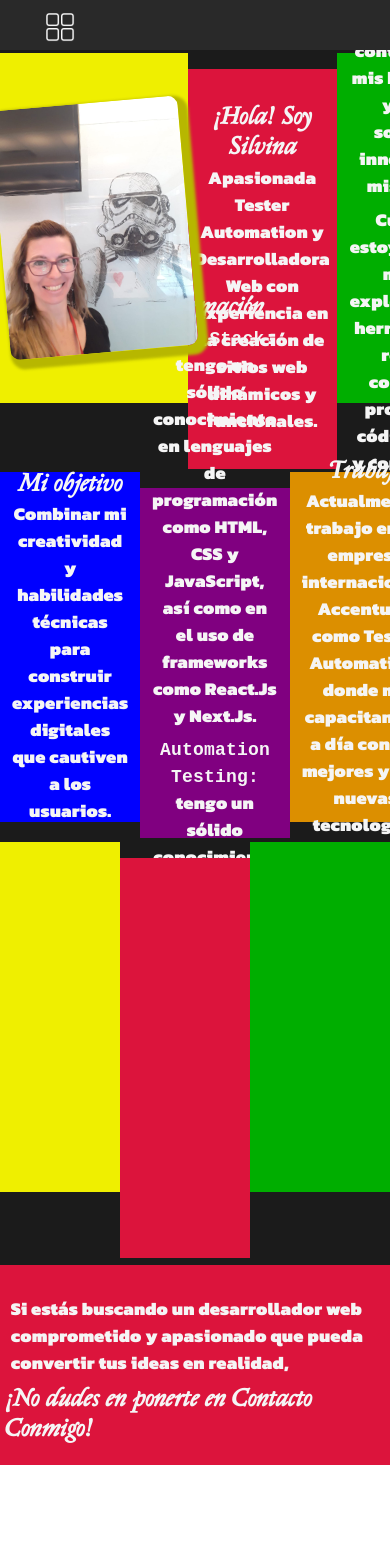
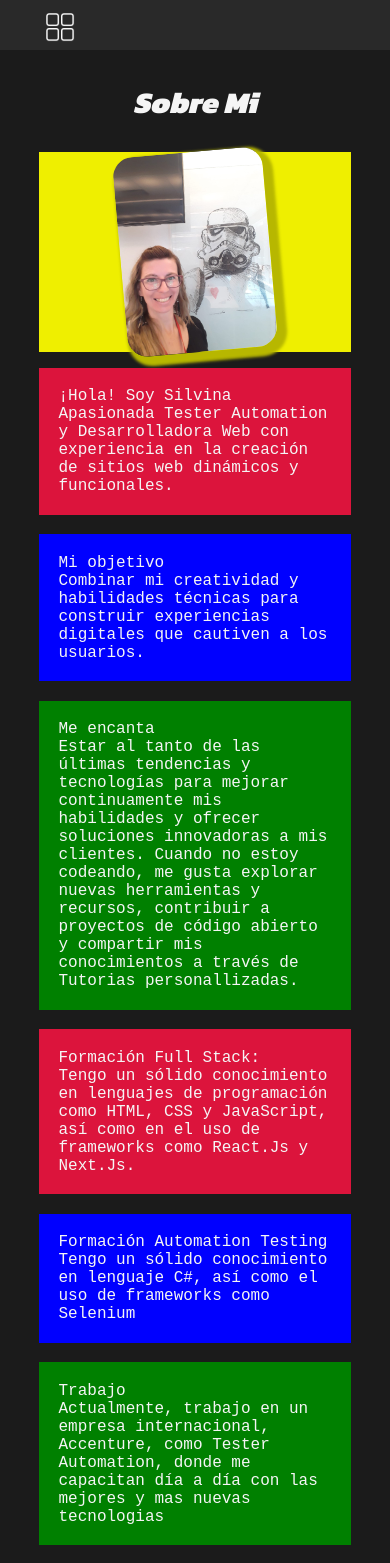
Before and after one commit to SilviStani/silvina_portfolio, a Next.js app: page /about_me in a window 390 px wide. Shown: the top 1563 px of the page. Before the commit the page ends 1465 px from the top, so only its background shows below. Built offline with nearby package versions, Linux system fonts and the light colour scheme; a web font is replaced by a local one.

Commit message:
adding responsiveness to about me section

```diff
--- /dev/null
+++ b/Components/About_Me_Mobile/MobileAboutMe.jsx
@@ -0,0 +1,32 @@
+import React from "react";
+import styles from "../../Styles/About-Me.module.css";
+import Image from "next/image";
+import Link from "next/link";
+import { aboutMe } from "./aboutme.js";
+
+const MobileAboutMe = () => {
+  return (
+    <details className={styles.acordeonMobile}>
+      <summary className={styles.summaryMobile}>
+      <h1 className={styles.h1}>Sobre Mi</h1>
+        <article className={styles.One}>
+          <Image
+            src={"/assets/silvina_accenture.jpeg"}
+            alt="Silvina en Accenture"
+            width={100}
+            height={100}
+            className={styles.img}
+          />
+        </article>
+        {aboutMe.map((e) => (
+          <article className={styles.articleMobile} key={e.id}>
+            <p className={styles.p}>{e.title}</p>
+            <p className={styles.p}>{e.desc}</p>
+          </article>
+        ))}
+      </summary>
+    </details>
+  );
+};
+
+export default MobileAboutMe;
--- /dev/null
+++ b/Components/About_Me_Mobile/aboutme.js
@@ -0,0 +1,36 @@
+export const aboutMe =[
+    {
+        id: 1,
+        title: "¡Hola! Soy Silvina",
+        desc: "Apasionada Tester Automation y Desarrolladora Web con experiencia en la creación de sitios web dinámicos y funcionales."
+    },
+    {
+        id: 2,
+        title: "Mi objetivo",
+        desc: "Combinar mi creatividad y habilidades técnicas para construir experiencias digitales que cautiven a los usuarios."
+    },
+    {
+        id: 3,
+        title: "Me encanta",
+        desc: "Estar al tanto de las últimas tendencias y tecnologías para mejorar continuamente mis habilidades y ofrecer soluciones innovadoras a mis clientes. Cuando no estoy codeando, me gusta explorar nuevas herramientas y recursos, contribuir a proyectos de código abierto y compartir mis conocimientos a través de Tutorias personallizadas."
+    },
+    {
+        id: 4,
+        title: "Formación Full Stack:",
+        desc: "Tengo un sólido conocimiento en lenguajes de programación como HTML, CSS y JavaScript, así como en el uso de frameworks como React.Js y Next.Js."
+    },
+    {
+        id: 5,
+        title: "Formación Automation Testing",
+        desc: "Tengo un sólido conocimiento en lenguaje C#, así como el uso de frameworks como Selenium"
+    },
+    {
+        id: 6,
+        title: "Trabajo",
+        desc: "Actualmente, trabajo en un empresa internacional, Accenture, como Tester Automation, donde me capacitan día a día con las mejores y mas nuevas tecnologias"
+    },
+    {
+        id: 7,
+        desc: "Si estás buscando un desarrollador web comprometido y apasionado que pueda convertir tus ideas en realidad, ¡No dudes en ponerte en contacto conmigo!"
+    },
+]
--- a/Components/Header/Header.jsx
+++ b/Components/Header/Header.jsx
@@ -9,9 +9,15 @@ const Header = () => {
   return (
     <header className={styles.HeaderContainer}>
       <ul className={styles.rowHead}>
-        {data.map((e) =>
-            <Link href={e.url} target={e.target} className={styles.links} key={e.id}>
+        {data.map((e, i) => (
+          <Link
+            href={e.url}
+            target={e.target}
+            className={styles.links}
+            key={e.id}
+          >
             <Image
+              key={i}
               src={e.src}
               alt={e.title}
               height={60}
@@ -21,7 +27,7 @@ const Header = () => {
             />
             <p className={styles.p}>{e.title}</p>
           </Link>
-        )}
+        ))}
       </ul>
       <HeaderMobile></HeaderMobile>
     </header>
--- a/Styles/About-Me.module.css
+++ b/Styles/About-Me.module.css
@@ -1,13 +1,15 @@
-.Container{
+.Container {
     height: calc(100% - 130px);
-    background-color:rgb(27, 27, 27);
+    background-color: rgb(27, 27, 27);
 }
-.UpperContainer{
+
+.UpperContainer {
     width: 100%;
     display: flex;
     color: whitesmoke;
 }
-.h1{
+
+.h1 {
     padding: 2px;
     color: whitesmoke;
     font-family: 'kanit-black' !important;
@@ -15,7 +17,12 @@
     font-size: 30px;
     font-style: italic;
 }
-.One, .Three, .Four, .Five, .Six{
+
+.One,
+.Three,
+.Four,
+.Five,
+.Six {
     flex: 1;
     height: 350px;
     display: flex;
@@ -24,10 +31,12 @@
     flex-direction: column;
     margin-top: 1%;
 }
-.One{
+
+.One {
     background-color: rgb(239, 239, 0);
 }
-.Two{
+
+.Two {
     text-align: center;
     margin-top: 5%;
     background-color: crimson;
@@ -39,17 +48,20 @@
     justify-content: center;
     align-items: center;
 }
-.Three{
+
+.Three {
     text-align: center;
     background-color: rgb(0, 174, 0);
     padding: 10px;
 }
-.Four{
+
+.Four {
     text-align: center;
     background-color: blue;
     padding: 10px;
 }
-.Five{
+
+.Five {
     text-align: center;
     background-color: purple;
     padding: 10px;
@@ -57,12 +69,13 @@
 
 }
 
-.Six{
+.Six {
     text-align: center;
     background-color: rgb(220, 143, 0);
     padding: 10px;
 }
-.Seven{
+
+.Seven {
     margin-top: 2%;
     padding: 5px;
     background-color: crimson;
@@ -73,42 +86,109 @@
     align-items: center;
     height: 200px;
 }
-.img{
+
+.img {
     transform: rotate(-5deg);
     border-radius: 10px;
     height: 250px !important;
     width: fit-content !important;
     box-shadow: 5px 5px 3px 5px rgb(183, 183, 0);
 }
-.Span{
+
+.Span {
     font-weight: bold;
     font-size: 25px;
     font-family: 'sedan-italic';
     text-align: center;
     font-style: italic;
 }
-.title{
+
+.title {
     font-size: 25px;
     font-weight: bold;
     font-family: 'sedan-italic';
     font-style: italic;
 }
-.desc{
+
+.desc {
     padding: 1%;
     margin: 2px;
     font-family: 'kanit-black' !important;
     font-size: 18px;
     letter-spacing: 0.2px;
 }
+
 @font-face {
     font-family: 'sedan-italic';
     src: url(/Sedan-Italic.ttf);
 }
+
 @font-face {
     font-family: 'kanit-black';
     src: url(/Kanit-Black.ttf);
 }
-.link{
+
+.link {
     color: whitesmoke;
     text-decoration: none;
 }
+
+@media only screen and (max-width: 480px) {
+    .acordeonMobile {
+        height: 100%;
+        width: 100vw;
+    }
+    .h1{
+        padding: 3%;
+    }
+    .One{
+        margin: 4%;
+        width: 80%;
+    }
+    .img{
+        width: 150px !important;
+        height: fit-content !important;
+        border-radius: 20px;
+    }
+
+    .summaryMobile {
+        display: flex;
+        flex-direction: column;
+        justify-content: center;
+        align-items: center;
+    }
+
+    .articleMobile:nth-of-type(2),
+    .articleMobile:nth-of-type(5),
+    .articleMobile:nth-of-type(8) {
+        background-color: crimson;
+    }
+
+    .articleMobile:nth-of-type(4),
+    .articleMobile:nth-of-type(7) {
+        background-color: green;
+    }
+
+    .articleMobile:nth-of-type(3),
+    .articleMobile:nth-of-type(6) {
+        background-color: blue;
+    }
+
+    .articleMobile {
+        display: flex;
+        flex-direction: column;
+        width: 80vw;
+        height: fit-content;
+        margin-bottom: 5%;
+        padding: 5%;
+    }
+
+    .p {
+        color: whitesmoke;
+    }
+
+    .UpperContainer,
+    .Seven {
+        display: none;
+    }
+}
--- a/src/app/about_me/page.jsx
+++ b/src/app/about_me/page.jsx
@@ -3,6 +3,7 @@ import React from "react";
 import styles from "../../../Styles/About-Me.module.css";
 import Image from "next/image";
 import Link from "next/link";
+import MobileAboutMe from "../../../Components/About_Me_Mobile/MobileAboutMe";
 
 const whatsApp =
   "https://wa.me/5491163632288?text=Hola!%20Me%20interesa%20información%20sobre%20las%20páginas%20Web.%0AGracias!";
@@ -95,6 +96,7 @@ const AboutMe = () => {
           </span>
         </Link>
       </article>
+      <MobileAboutMe/>
     </section>
   );
 };
```
Also changed, not shown: Components/Header/HeaderMobile.jsx (+2 -16 lines). Lines whose indentation alone changed are shown as unchanged.
